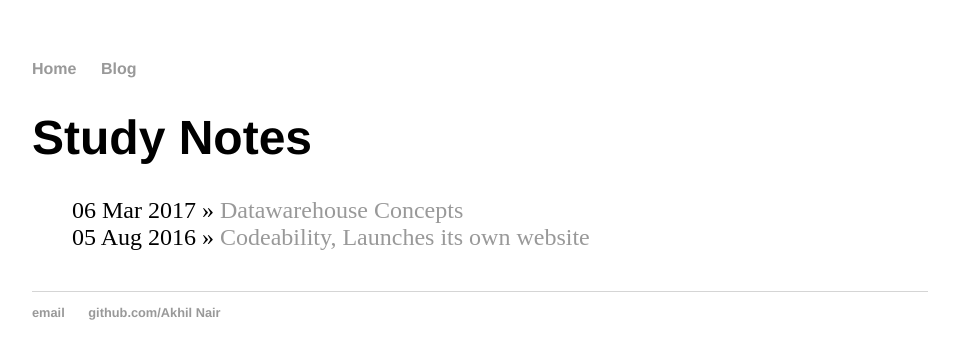
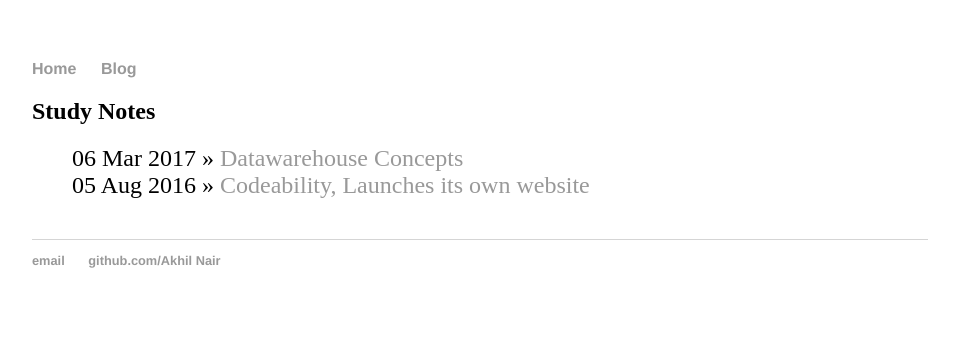
Before and after one commit to akhiln007/web-repo, a Jekyll site: the page built from blog/index.html, in a window 1280 px wide. Shown: the top 359 px of the page, without its empty margins (160-1119 px from the left). Built offline with Jekyll 4.4.1, drawn with Linux system fonts in a browser that asks for light colours.

Commit message:
heading size change

```diff
--- a/blog/index.html
+++ b/blog/index.html
@@ -4,7 +4,7 @@ title: Codeability
 ---
 
 <div id="home">
-  <h1>Study Notes</h1>
+  <h2>Study Notes</h2>
   <ul class="posts">
     {% for post in site.posts %}
       <li><span>{{ post.date | date_to_string }}</span> &raquo; <a href="{{ post.url }}">{{ post.title }}</a></li>
```
